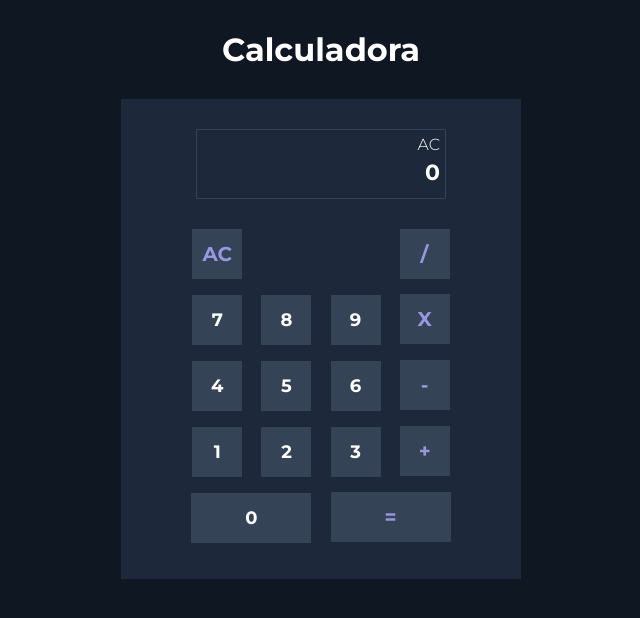
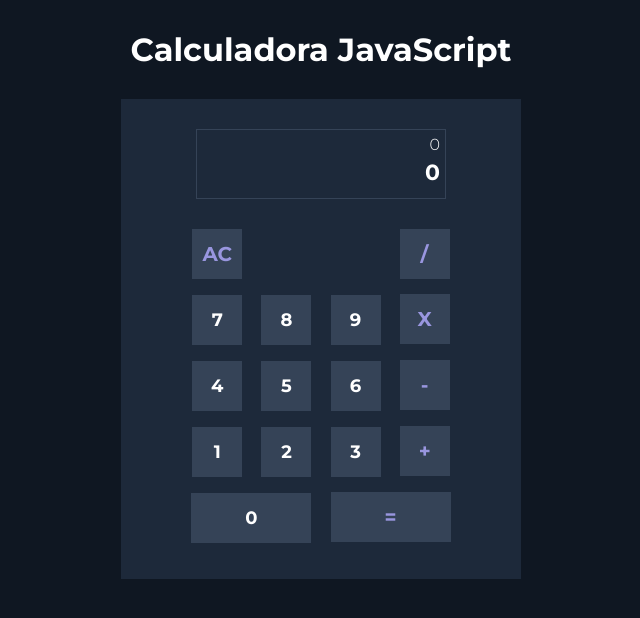
Before and after one commit to Willian-97/Calculadora_OOP, a plain HTML site: page index.html in a window 1280 px wide. Both pictures are taken after a click on the element "AC". Shown: the whole page, without its empty margins (319-959 px from the left). Drawn offline with Linux system fonts and the light colour scheme.

Commit message:
Mais verificações e metodo para limpeza do display finalizadas

```diff
--- a/index.html
+++ b/index.html
@@ -3,7 +3,7 @@
 <head>
     <meta charset="UTF-8">
     <meta name="viewport" content="width=device-width, initial-scale=1.0">
-    <title>Calculadora</title>
+    <title>Calculadora JavaScript OOP</title>
     <!-- Styles -->
     <link rel="stylesheet" href="css/style.css">
     <!-- Fonts -->
@@ -12,7 +12,7 @@
     <link href="https://fonts.googleapis.com/css2?family=Montserrat:wght@300;700&display=swap" rel="stylesheet">
 </head>
 <body>
-    <h1>Calculadora</h1>
+    <h1>Calculadora JavaScript</h1>
     <div id="calculator">
         <div id="screen-container">
             <div id="upper-number">0</div>
--- a/js/index.js
+++ b/js/index.js
@@ -7,7 +7,7 @@ class Calculator {
     }
 
     checkLastDigit(input, upperValue, reg) {
-        if((
+        if ((
             !reg.test(input) &&
             !reg.test(upperValue.substr(upperValue.length - 1))
         )) {
@@ -17,21 +17,36 @@ class Calculator {
         }
     }
 
+    clearValue() {
+        this.upperValue.textContent = 0;
+        this.resultValue.textContent = 0;
+    }
+
     btnPress() {
-        const input = this.textContent;
+        let input = this.textContent;
         const upperValue = calc.upperValue.textContent;
         // verificações
         const reg = new RegExp("^\\d+$");
 
-        if(calc.checkLastDigit(input, upperValue, reg)) {
-            return false;
-        }
+        if (input === "AC") {
 
+            calc.clearValue();
 
-        if(upperValue === "0") {
-            calc.upperValue.textContent = input;
         } else {
-            calc.upperValue.textContent += input;
+            if (calc.checkLastDigit(input, upperValue, reg)) {
+                return false;
+            }
+
+            // adiciona espaços aos operadores
+            if(!reg.test(input)){
+                input = ` ${input} `;
+            }
+
+            if (upperValue === "0") {
+                calc.upperValue.textContent = input;
+            } else {
+                calc.upperValue.textContent += input;
+            }
         }
 
     }
@@ -47,6 +62,6 @@ const buttons = document.querySelectorAll(".btn");
 
 
 // map all buttons
-for(let i = 0; buttons.length > i; i++){
+for (let i = 0; buttons.length > i; i++) {
     buttons[i].addEventListener("click", calc.btnPress);
 }
```
